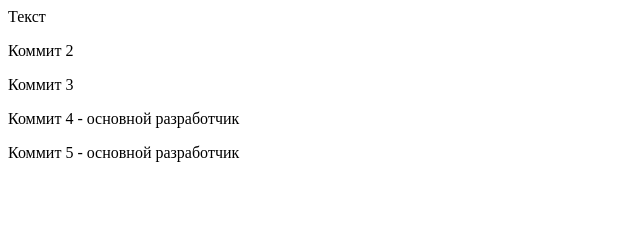
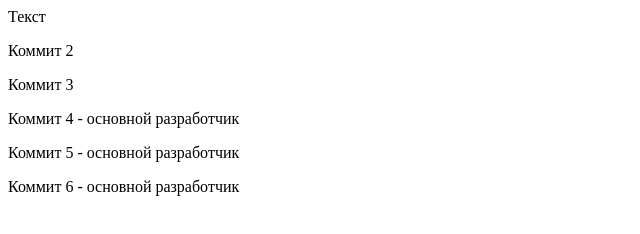
Before and after one commit to batnd/gitproject_work10, a plain HTML site: page index.html in a window 1280 px wide. Shown: the whole page, without its empty margins (0-640 px from the left). Drawn offline with Linux system fonts and the light colour scheme.

Commit message:
6 - added one more p tag (dev-1)

```diff
--- a/index.html
+++ b/index.html
@@ -12,6 +12,7 @@
     <p>Коммит 3</p>
     <p>Коммит 4 - основной разработчик</p>
     <p>Коммит 5 - основной разработчик</p>
+    <p>Коммит 6 - основной разработчик</p>
     <script src="script.js"></script>
 </body>
 </html>
```
